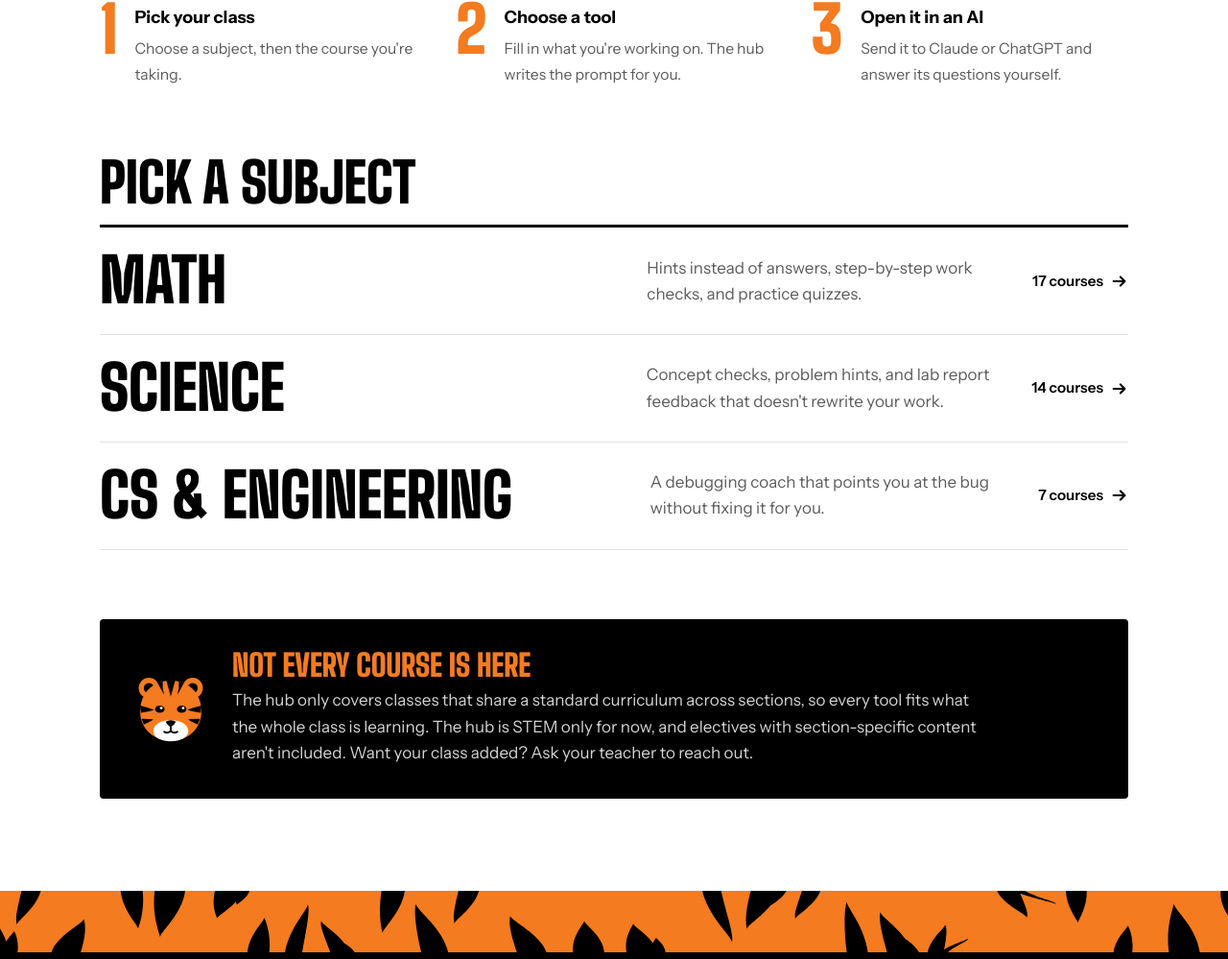
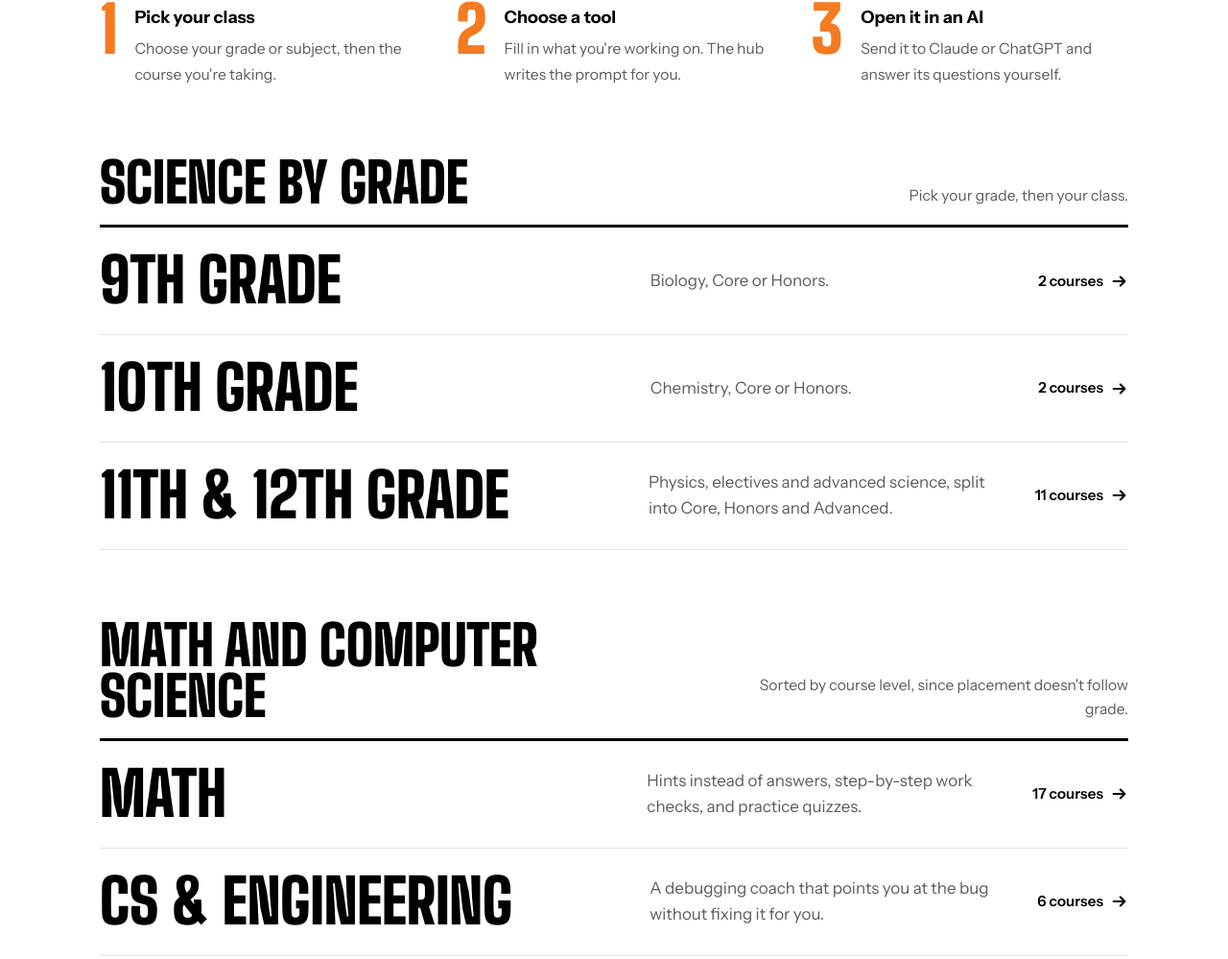
Before and after one commit to mchickering08/marychickering.com, a plain HTML site: page ai-hub/index.html in a window 1280 px wide. Shown: the part 763-1762 px from the top of the page at 96% size. Drawn offline with Linux system fonts and the light colour scheme.

Commit message:
AI Hub: sort science by grade, CSX in 11/12 Advanced
Co-Authored-By: Claude Opus 5.5 <noreply@anthropic.com>
Claude-Session: https://claude.ai/code/session_01QTq2JbA1BGfACYeHvieJJT

```diff
--- a/ai-hub/index.html
+++ b/ai-hub/index.html
@@ -79,6 +79,7 @@
   .subj:hover .count svg { transform: translateX(4px); }
   .subj.small h3 { font-size: clamp(2rem, 4vw, 3rem); }
 
+  .more { padding-top: 72px; }
   .notice { display: grid; grid-template-columns: auto 1fr; gap: 26px; align-items: center; background: var(--black); color: var(--white);
     padding: 34px 36px; margin: 72px 0 0; border-radius: 4px; }
   .notice svg { width: 76px; height: 76px; }
@@ -243,6 +244,37 @@
 <script>
 const SUBJECTS = [
   {
+    id: "grade-9", name: "9th Grade", section: "grade", tools: "science",
+    blurb: "Biology, Core or Honors.",
+    groups: [
+      { name: "Biology", courses: [
+        ["biology", "Biology", "Core"], ["honors-biology", "Honors Biology", "Honors"] ] }
+    ]
+  },
+  {
+    id: "grade-10", name: "10th Grade", section: "grade", tools: "science",
+    blurb: "Chemistry, Core or Honors.",
+    groups: [
+      { name: "Chemistry", courses: [
+        ["chemistry", "Chemistry", "Core"], ["honors-chemistry", "Honors Chemistry", "Honors"] ] }
+    ]
+  },
+  {
+    id: "grade-11-12", name: "11th & 12th Grade", section: "grade", tools: "science",
+    blurb: "Physics, electives and advanced science, split into Core, Honors and Advanced.",
+    groups: [
+      { name: "Core", courses: [
+        ["physics", "Physics"], ["environmental", "Environmental Science"],
+        ["psychology", "Psychology"], ["marine-science", "Marine Science"] ] },
+      { name: "Honors", courses: [
+        ["honors-physics", "Honors Physics"], ["honors-environmental", "Honors Environmental Science"] ] },
+      { name: "Advanced (AAS)", courses: [
+        ["aas-biology", "AAS: Biology"], ["aas-chemistry", "AAS: Chemistry"],
+        ["aas-physics-eng", "AAS: Physics & Engineering"], ["aas-eco-eng", "AAS: Eco Engineering"],
+        ["csx", "AAS: CSX"] ] }
+    ]
+  },
+  {
     id: "math", name: "Math", glyph: "∑", stem: true, tools: "math",
     blurb: "Hints instead of answers, step-by-step work checks, and practice quizzes.",
     groups: [
@@ -259,28 +291,11 @@ const SUBJECTS = [
     ]
   },
   {
-    id: "science", name: "Science", glyph: "⚗", stem: true, tools: "science",
-    blurb: "Concept checks, problem hints, and lab report feedback that doesn't rewrite your work.",
-    groups: [
-      { name: "Core", courses: [
-        ["biology", "Biology"], ["chemistry", "Chemistry"], ["physics", "Physics"] ] },
-      { name: "Honors", courses: [
-        ["honors-chemistry", "Honors Chemistry"], ["honors-physics", "Honors Physics"],
-        ["honors-environmental", "Honors Environmental Science"] ] },
-      { name: "Electives", courses: [
-        ["environmental", "Environmental Science"], ["psychology", "Psychology"],
-        ["marine-science", "Marine Science"], ["intro-stem", "Intro to STEM"] ] },
-      { name: "Advanced (AAS)", courses: [
-        ["aas-biology", "AAS: Biology"], ["aas-chemistry", "AAS: Chemistry"],
-        ["aas-physics-eng", "AAS: Physics & Engineering"], ["aas-eco-eng", "AAS: Eco Engineering"] ] }
-    ]
-  },
-  {
     id: "cs", name: "CS & Engineering", glyph: "</>", stem: true, tools: "cs",
     blurb: "A debugging coach that points you at the bug without fixing it for you.",
     groups: [
       { name: "Computer Science", courses: [
-        ["cs-1", "Computer Science I"], ["cs-2", "Computer Science II"], ["csx", "CSX"],
+        ["cs-1", "Computer Science I"], ["cs-2", "Computer Science II"],
         ["csda", "CSDA"], ["adv-csda", "Advanced CSDA"], ["csal", "CSAL"] ] },
       { name: "Engineering", courses: [
         ["fund-engineering", "Fundamentals of Engineering"] ] }
@@ -427,6 +442,9 @@ Rules:
   },
 };
 
+// courses that use a different tool set than their section
+const COURSE_TOOLS = { "csx": "cs" };
+
 const TOOLSETS = {
   math: ["hint", "check", "quiz", "explain", "plan"],
   science: ["hint", "explain", "quiz", "lab", "plan"],
@@ -442,7 +460,7 @@ SUBJECTS.forEach(s => s.groups.forEach(g => g.courses.forEach(([id, name, sub, d
 
 let current = null;
 function intro(c) {
-  const full = c.sub ? `${c.name}: ${c.sub}` : c.name;
+  const full = c.sub && !["Core", "Honors"].includes(c.sub) ? `${c.name}: ${c.sub}` : c.name;
   return `I'm a high school student at Greenwich Country Day School taking ${full}.`;
 }
 
@@ -486,19 +504,23 @@ function renderHome() {
     <section class="hero">
       <div class="reveal">
         <h1>GCDS US AI Hub</h1>
-        <p>AI study tools for Upper School math, science and computer science classes. They coach you through problems instead of handing you the answers.</p>
+        <p>AI study tools for Upper School science, math and computer science classes. They coach you through problems instead of handing you the answers.</p>
       </div>
       <svg class="hero-tiger reveal" style="--d:.15s" viewBox="0 0 100 100" role="img" aria-label="Tiger"><use href="#tiger"/></svg>
     </section>
     <div class="bleed">${stripes(911)}</div>
     <section class="steps" aria-label="How it works">
-      <div class="step reveal"><span class="n">1</span><div><b>Pick your class</b><span>Choose a subject, then the course you're taking.</span></div></div>
+      <div class="step reveal"><span class="n">1</span><div><b>Pick your class</b><span>Choose your grade or subject, then the course you're taking.</span></div></div>
       <div class="step reveal" style="--d:.08s"><span class="n">2</span><div><b>Choose a tool</b><span>Fill in what you're working on. The hub writes the prompt for you.</span></div></div>
       <div class="step reveal" style="--d:.16s"><span class="n">3</span><div><b>Open it in an AI</b><span>Send it to Claude or ChatGPT and answer its questions yourself.</span></div></div>
     </section>
     <section>
-      <div class="block-head reveal"><h2>Pick a subject</h2></div>
-      ${SUBJECTS.map((s, i) => subjRow(s, i)).join("")}
+      <div class="block-head reveal"><h2>Science by grade</h2><p>Pick your grade, then your class.</p></div>
+      ${SUBJECTS.filter(s => s.section === "grade").map((s, i) => subjRow(s, i)).join("")}
+    </section>
+    <section class="more">
+      <div class="block-head reveal"><h2>Math and computer science</h2><p>Sorted by course level, since placement doesn't follow grade.</p></div>
+      ${SUBJECTS.filter(s => s.section !== "grade").map((s, i) => subjRow(s, i)).join("")}
     </section>
     <section class="notice reveal">
       <svg viewBox="0 0 100 100" aria-hidden="true"><use href="#tiger"/></svg>
@@ -513,7 +535,7 @@ function renderSubject(s) {
   document.title = `${s.name} · GCDS US AI Hub`;
   $("#app").innerHTML = `
     <section class="page-head">
-      <a class="back reveal" href="#/">${icon("back")}Back to all subjects</a>
+      <a class="back reveal" href="#/">${icon("back")}Back to the hub</a>
       <h1 class="reveal">${esc(s.name)}</h1>
       <p class="reveal">${esc(s.blurb)}</p>
     </section>
@@ -535,7 +557,7 @@ function renderCourse(c) {
   const s = c.subject;
   crumbs([["Hub", "#/"], [s.name, `#/${s.id}`], [c.name]]);
   document.title = `${c.name} · GCDS US AI Hub`;
-  const tools = TOOLSETS[s.tools];
+  const tools = TOOLSETS[COURSE_TOOLS[c.id] || s.tools];
   const res = RESOURCES[c.id] || [];
   $("#app").innerHTML = `
     <section class="page-head">
```
